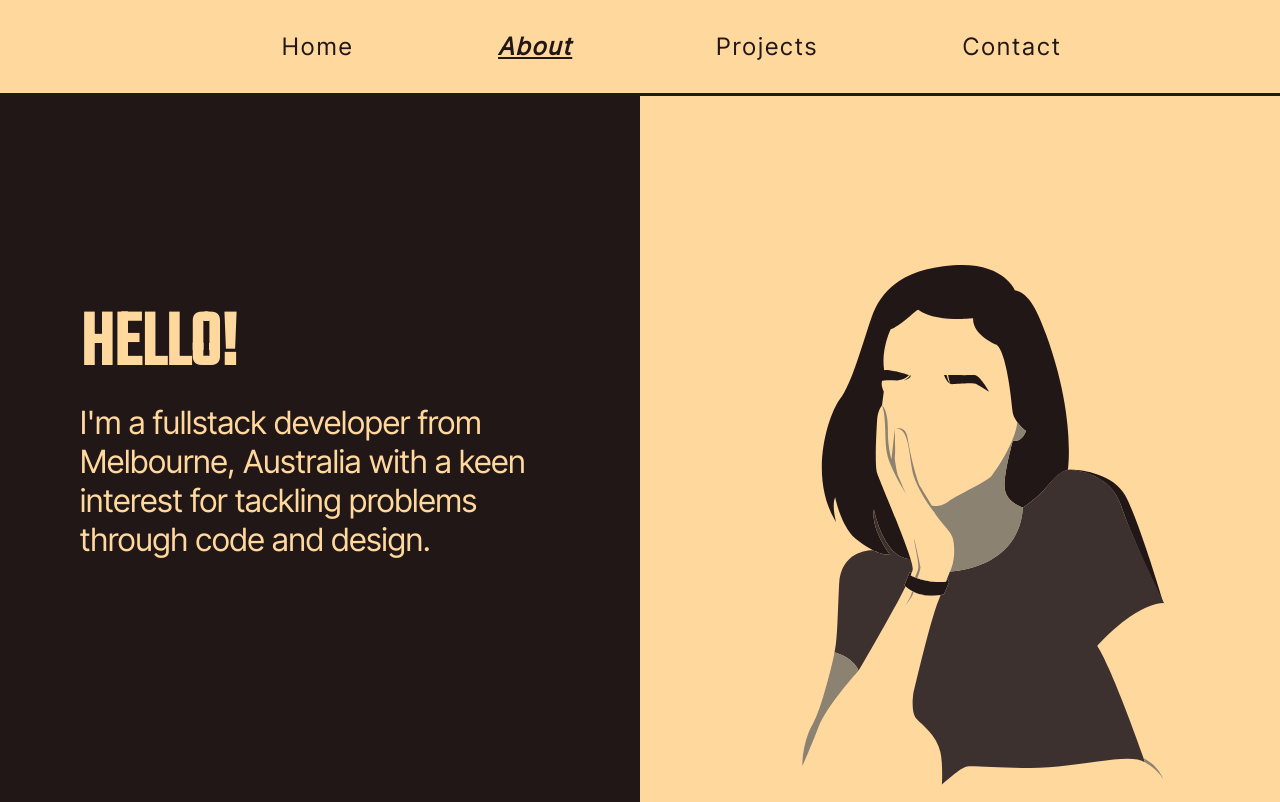
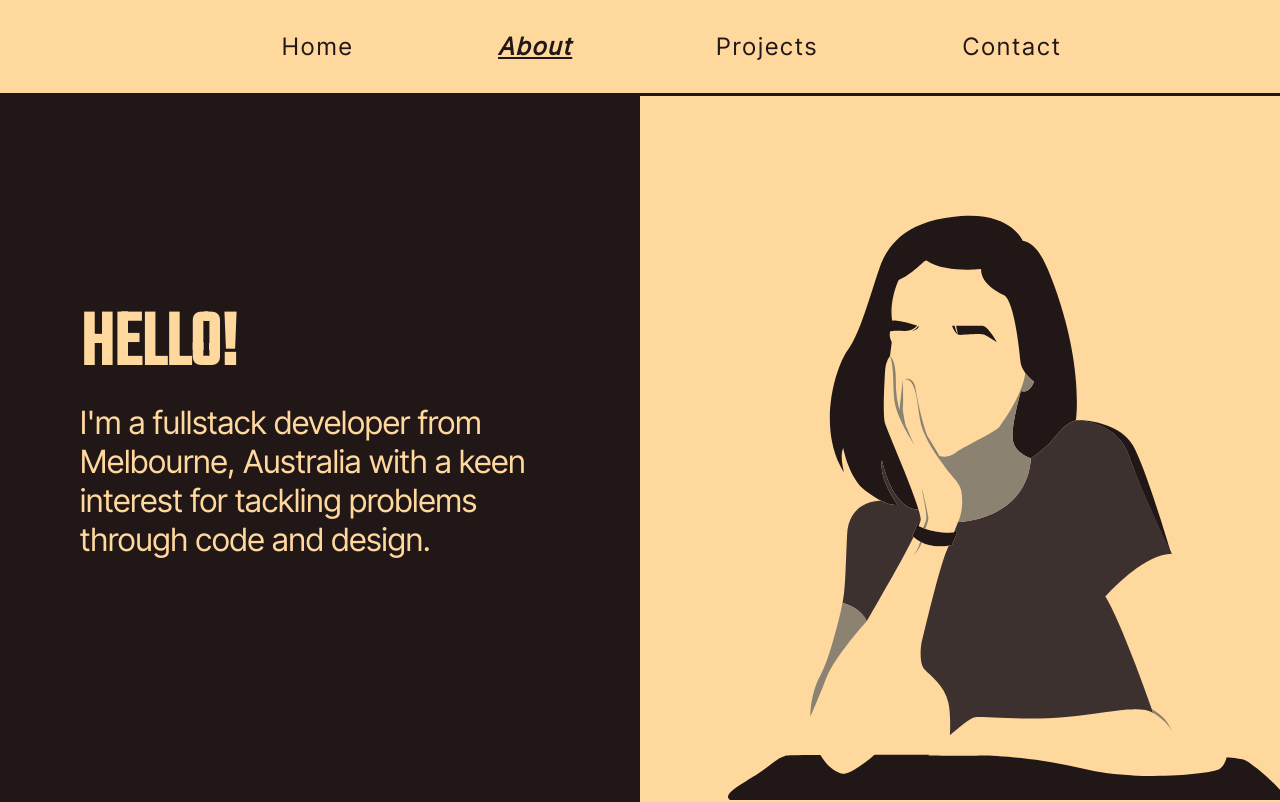
Before and after one commit to emilydta/portfolio, a React (Create React App) app: page /about in a window 1280 px wide. Shown: the top 802 px of the page. Built offline with nearby package versions, Linux system fonts and the light colour scheme.

Commit message:
crop svg bottom

```diff
--- a/src/stylesheets/About.css
+++ b/src/stylesheets/About.css
@@ -119,9 +119,8 @@
 
     .about-image-container {
         position: fixed;
-        justify-content: flex-end;
+        left: 23em;
         bottom: 0;
-        top: 20em;
     }
 
     .about-skills {
```
Also changed, not shown: src/images/about_me.svg.
